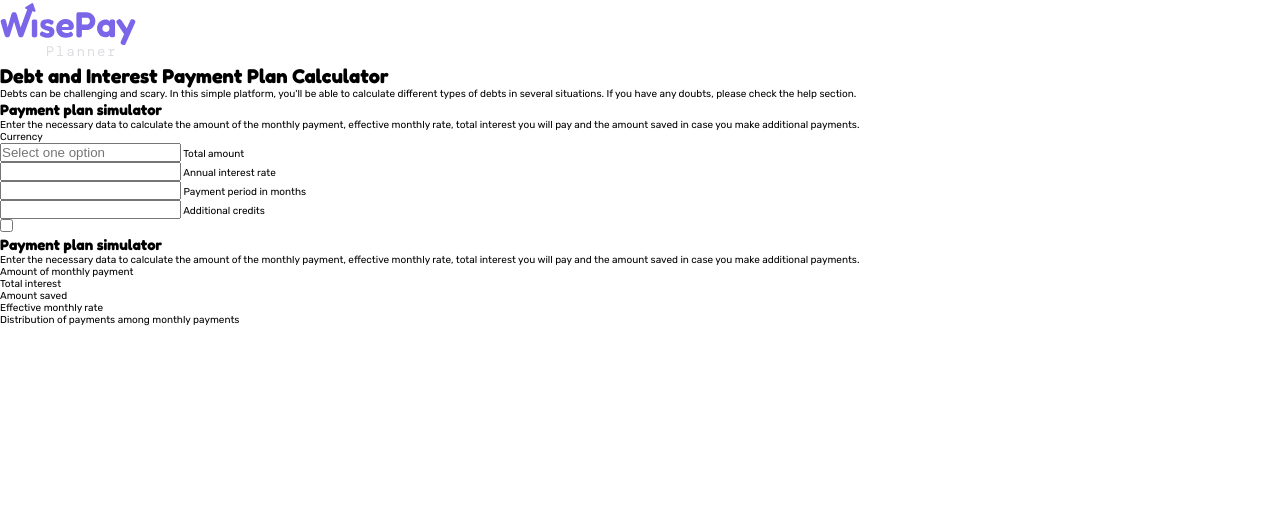
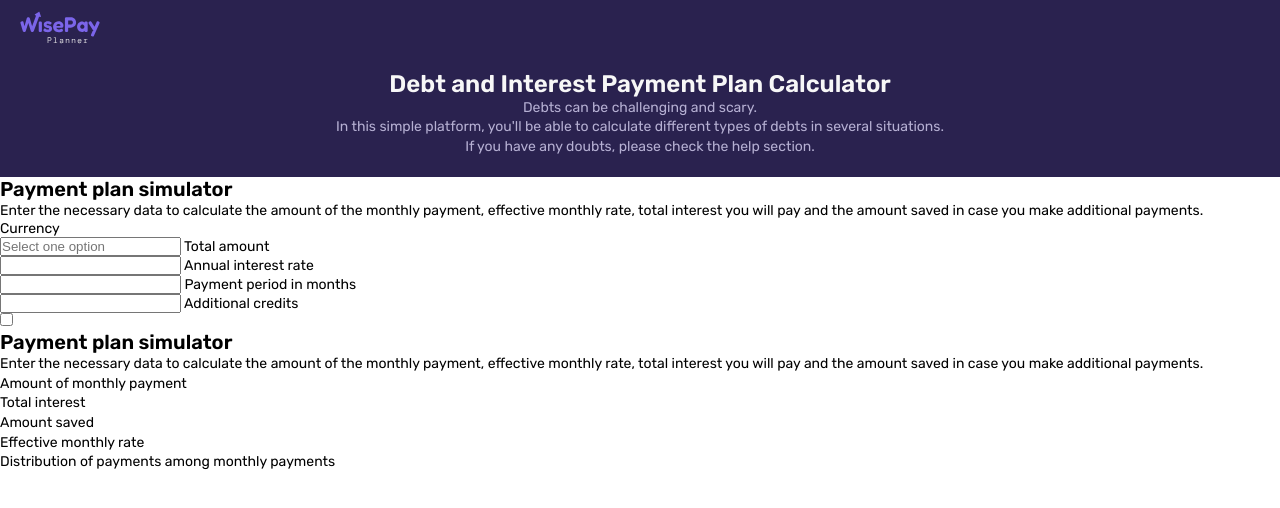
Before and after one commit to andreaRivasRu/andreaRivasRu.github.io, a website: page src/index.html in a window 1280 px wide. Drawn offline with Linux system fonts and the light colour scheme.

Commit message:
estilos del nav y main content

```diff
--- a/assets/css/style.css
+++ b/assets/css/style.css
@@ -1,3 +1,4 @@
+/*Global*/
 :root {
     --dark-background: #2A224F;
     --midnight: #1F1E33;
@@ -10,9 +11,9 @@
     --accent-purple: #7B65E9;
     --white: #ffffff;
     --black: #000000;
-    --sm: 14px;
-    --md: 16px;
-    --lg: 18px;
+    --sm: 1.4rem;
+    --md: 2.0rem;
+    --lg: 2.4rem;
 }
 
 * {
@@ -27,16 +28,61 @@ html {
 
 body {
     font-family: "Rubik", sans-serif;
+    font-size: var(--sm);
 }
 
-.title-fredoka {
-    font-family: "Fredoka", sans-serif;
+p {
+    line-height: 1.4;
+}
+
+.title-lg {
+    font-family: "Rubik", sans-serif;
     font-optical-sizing: auto;
-    font-weight: bold;
+    font-weight: 600;
     font-style: normal;
-    font-variation-settings: "wdth" 100;
+    font-size: var(--lg);
+}
+
+.title-md {
+    font-family: "Rubik", sans-serif;
+    font-optical-sizing: auto;
+    font-weight: 600;
+    font-style: normal;
+    font-size: var(--md);
 }
 
 .inactive {
     display: none;
 }
+
+/*Nav*/
+nav {
+    background-color: var(--dark-background);
+    padding: 1rem 2rem;
+}
+
+.logo img {
+    width: 8rem;
+}
+
+/*Main*/
+.general-info {
+    background-color: var(--dark-background);
+    padding: 1rem 2rem 2rem 2rem;
+    display: flex;
+    flex-direction: column;
+    align-items: center;
+    justify-content: center;
+}
+
+.general-info h1 {
+    color: var(--light-background);
+    max-width: 90%;
+    text-align: center;
+}
+
+.general-info p {
+    color: var(--pale-lilac);
+    max-width: 80%;
+    text-align: center;
+}
--- a/src/index.html
+++ b/src/index.html
@@ -14,18 +14,20 @@
 </head>
 <body>
     <nav>
-        <picture>
+        <picture class="logo">
             <img src="/assets/images/logo-dark-mode.svg" alt="Logo WisePay Planner para fondos oscuros">
         </picture>
     </nav>
     <header class="general-info">
-        <h1 class="title-fredoka">Debt and Interest Payment Plan Calculator</h1>
-        <p class="description">Debts can be challenging and scary. In this simple platform, you'll be able to calculate different types of debts in several situations. If you have any doubts, please check the help section.</p>
+        <h1 class="title-lg">Debt and Interest Payment Plan Calculator</h1>
+        <p>Debts can be challenging and scary.</p>
+        <p> In this simple platform, you'll be able to calculate different types of debts in several situations.</p>
+        <p> If you have any doubts, please check the help section.</p>
     </header>
     <main class="main-container">
         <section class="form-container">
-            <h2 class="header title-fredoka">Payment plan simulator</h2>
-            <p class="description">Enter the necessary data to calculate the amount of the monthly payment, effective monthly rate, total interest you will pay and the amount saved in case you make additional payments.</p>
+            <h2 class="header title-md">Payment plan simulator</h2>
+            <p>Enter the necessary data to calculate the amount of the monthly payment, effective monthly rate, total interest you will pay and the amount saved in case you make additional payments.</p>
 
             <form class="form-debt-calculator" action="">
                 <label for="currency">
@@ -82,8 +84,8 @@
         </section>
 
         <aside class="total-results-container">
-            <h2 class="header title-fredoka">Payment plan simulator</h2>
-            <p class="description">Enter the necessary data to calculate the amount of the monthly payment, effective monthly rate, total interest you will pay and the amount saved in case you make additional payments.</p>
+            <h2 class="header title-md">Payment plan simulator</h2>
+            <p>Enter the necessary data to calculate the amount of the monthly payment, effective monthly rate, total interest you will pay and the amount saved in case you make additional payments.</p>
 
             <div class="result-container">
                 <p class="description-main-result">Amount of monthly payment</p>
@@ -107,7 +109,7 @@
 
             <div class="divider-line"></div>
 
-            <p class="description">Distribution of payments among monthly payments</p>
+            <p>Distribution of payments among monthly payments</p>
 
 
         </aside>
```
